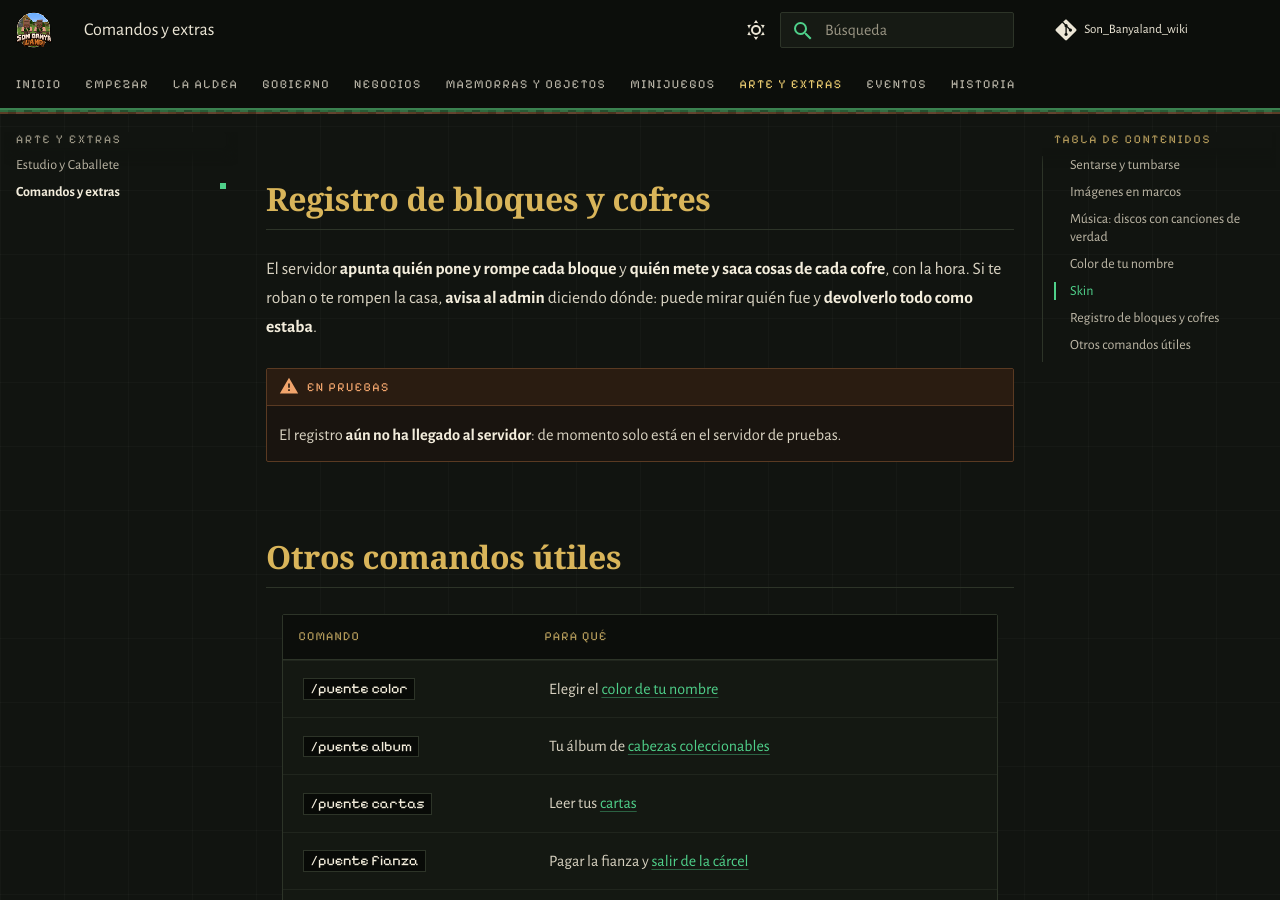
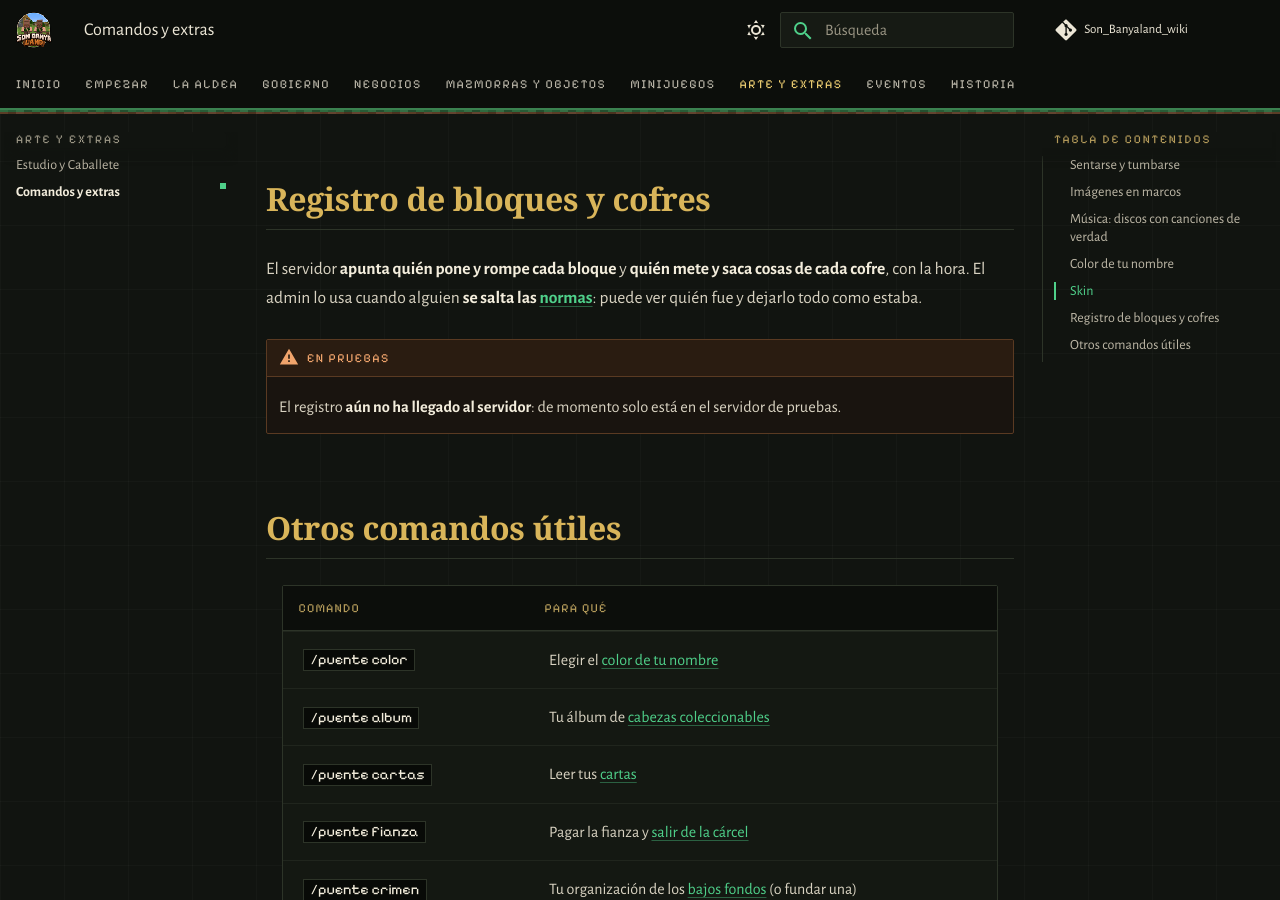
Before and after one commit to PigPilgrim/Son_Banyaland_wiki, an MkDocs documentation site: the page built from docs/plugins.md, in a window 1280 px wide and 900 px high, scrolled down 1986 px. Built offline with MkDocs 1.6.1 and Material for MkDocs 9.7.7, drawn with Linux system fonts in a browser that asks for light colours; some web fonts are replaced; comment, search, counter and statistics services are not loaded.

Commit message:
Registro de bloques y cofres: lo usa el admin cuando alguien se salta las normas
Co-Authored-By: Claude Opus 5.5 <noreply@anthropic.com>

```diff
--- a/docs/plugins.md
+++ b/docs/plugins.md
@@ -53,8 +53,9 @@ siempre** (gratis): en un [Tocador](crafteos.md#tocador) o con `/puente propia`.
 
 ## Registro de bloques y cofres
 
-El servidor **apunta quién pone y rompe cada bloque** y **quién mete y saca cosas de cada cofre**, con la hora. Si te
-roban o te rompen la casa, **avisa al admin** diciendo dónde: puede mirar quién fue y **devolverlo todo como estaba**.
+El servidor **apunta quién pone y rompe cada bloque** y **quién mete y saca cosas de cada cofre**, con la hora. El
+admin lo usa cuando alguien **se salta las [normas](primeros-pasos.md#normas-del-servidor)**: puede ver quién fue y
+dejarlo todo como estaba.
 
 !!! warning "En pruebas"
     El registro **aún no ha llegado al servidor**: de momento solo está en el servidor de pruebas.
```
